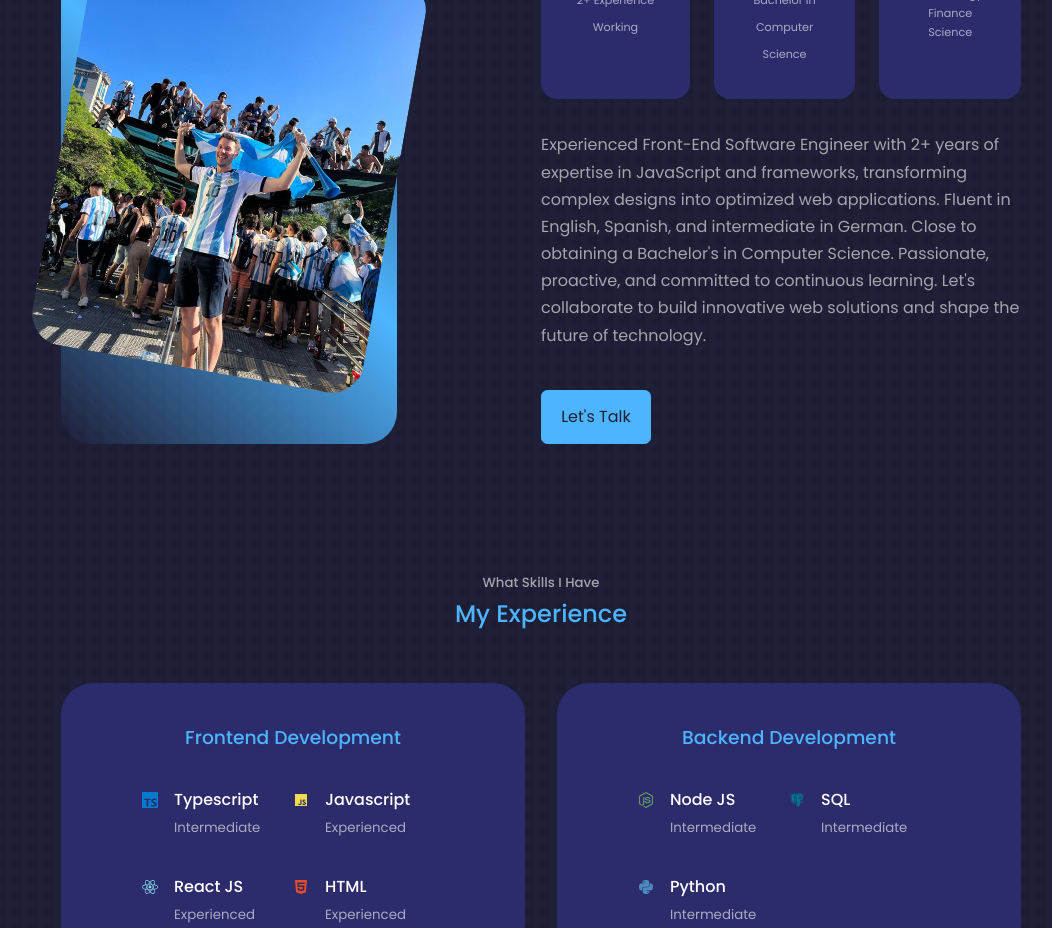
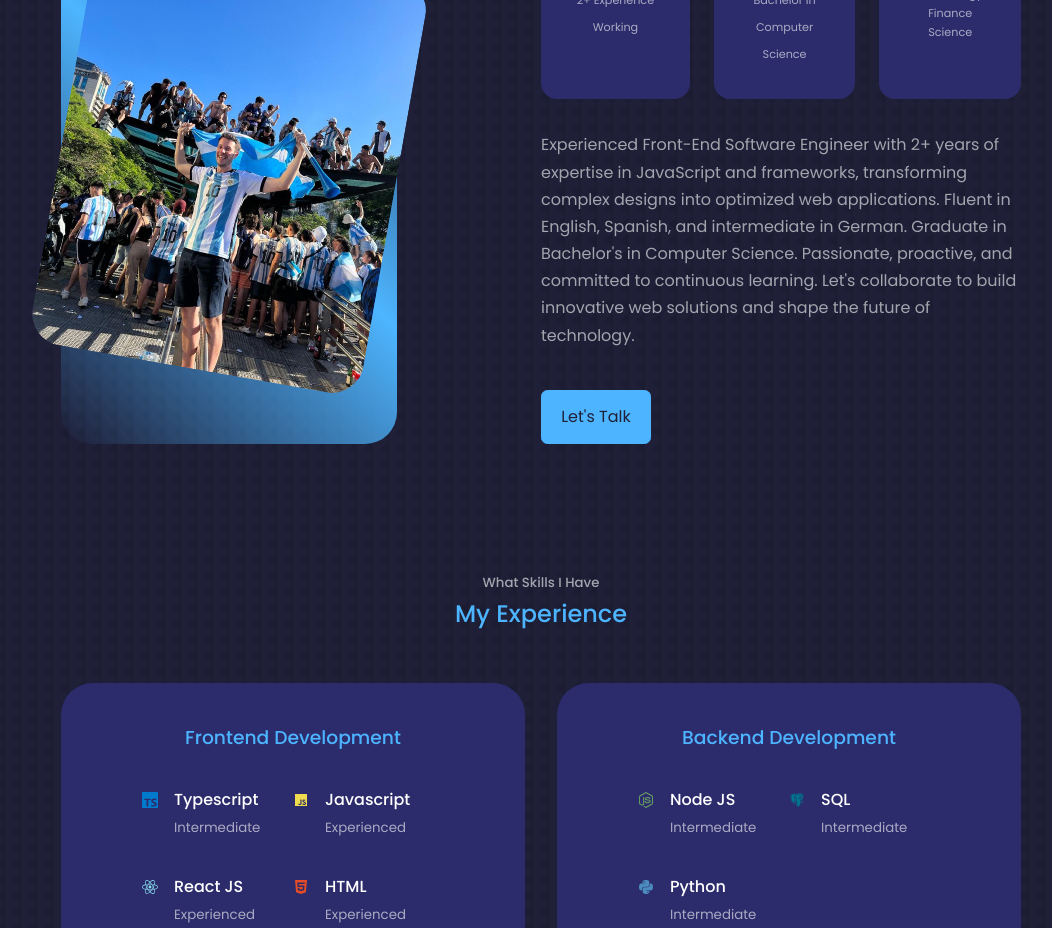
Before and after one commit to NicolasVenzmer/portfolio-v2, a React (Create React App) app: page / in a window 1280 px wide. Shown: the part 1160-2088 px from the top of the page, without its empty margins (99-1151 px from the left). Built offline with nearby package versions, Linux system fonts and the light colour scheme.

Commit message:
refactor(app): change about description

```diff
--- a/src/components/about/About.jsx
+++ b/src/components/about/About.jsx
@@ -42,7 +42,7 @@ const About = () => {
             Experienced Front-End Software Engineer with 2+ years of expertise
             in JavaScript and frameworks, transforming complex designs into
             optimized web applications. Fluent in English, Spanish, and
-            intermediate in German. Close to obtaining a Bachelor's in Computer
+            intermediate in German. Graduate in Bachelor's in Computer
             Science. Passionate, proactive, and committed to continuous
             learning. Let's collaborate to build innovative web solutions and
             shape the future of technology.
```
